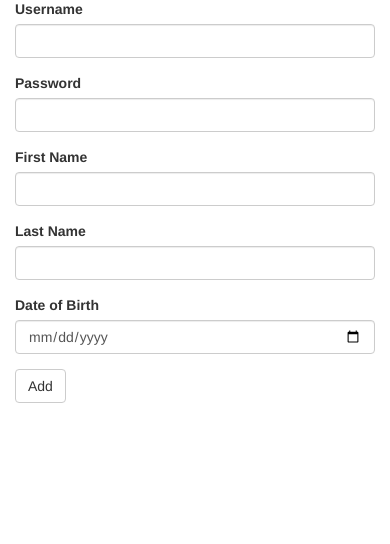
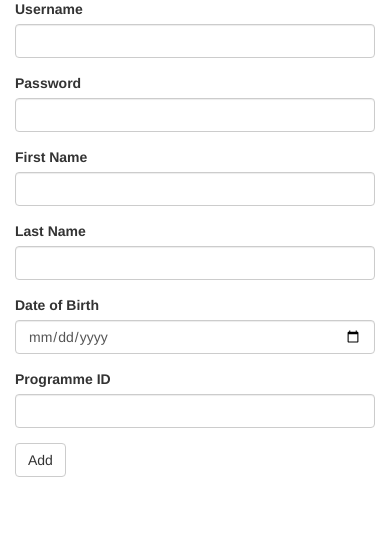
Before and after one commit to GrantChristie/EDM-System, a Flask app: page /addstudent in a window 390 px wide. Shown: the part 143-687 px from the top of the page. Run offline with Flask 2, Linux system fonts and the light colour scheme; some libraries are stand-ins or nearby versions.

Commit message:
add student and add programme fully implemented

```diff
--- a/app/forms.py
+++ b/app/forms.py
@@ -1,5 +1,5 @@
 from flask_wtf import FlaskForm
-from wtforms import StringField, PasswordField, SubmitField, DateField
+from wtforms import StringField, PasswordField, SubmitField, DateField, IntegerField
 from wtforms.validators import DataRequired
 
 
@@ -15,4 +15,9 @@ class AddStudent(FlaskForm):
     f_name = StringField('First Name', validators=[DataRequired()])
     l_name = StringField('Last Name', validators=[DataRequired()])
     dob = DateField('Date of Birth', validators=[DataRequired()])
+    programme_id = IntegerField('Programme ID')
     submit = SubmitField('Add')
+
+
+class AddProgramme(FlaskForm):
+    programme_name = StringField('Programme Name', validators=[DataRequired()])
--- a/app/models.py
+++ b/app/models.py
@@ -28,7 +28,7 @@ student_summative_assessments = db.Table('student_summative_assessments',
 
 
 class Student(UserMixin, db.Model):
-    id = db.Column(db.Integer, primary_key=True)
+    id = db.Column(db.Integer, primary_key=True, autoincrement=True)
     username = db.Column(db.String(64), index=True, unique=True)
     password_hash = db.Column(db.String(128))
     f_name = db.Column(db.String(40))
@@ -56,8 +56,8 @@ class Student(UserMixin, db.Model):
 
 
 class Programme(db.Model):
-    id = db.Column(db.Integer, primary_key=True)
-    programme_name = db.Column(db.String(40))
+    id = db.Column(db.Integer, primary_key=True, autoincrement=True)
+    programme_name = db.Column(db.String(40), unique=True)
     students = db.relationship('Student', backref='student', lazy='dynamic')
     programme_courses = db.relationship('Course',
                                         secondary=programme_courses,
--- a/app/routes.py
+++ b/app/routes.py
@@ -1,8 +1,8 @@
 from app import app, db
 from flask_login import current_user, login_user, logout_user, login_required
-from app.models import Student
+from app.models import Student, Programme
 from flask import redirect, url_for, render_template, flash, request
-from app.forms import LoginForm, AddStudent
+from app.forms import LoginForm, AddStudent, AddProgramme
 from werkzeug.urls import url_parse
 import numpy as np
 from sklearn.cluster import KMeans
@@ -62,13 +62,13 @@ def feedback():
     student_data = pd.read_sql("SELECT SUM(cgs) AS cgssum, SUM(submitted) AS submittedsum from student_formative_assessments inner join formative_assessment on student_formative_assessments.formative_assessment_id=formative_assessment.id where student_id =" + str(current_user.id) + " and due_date <='" + time.strftime('%Y-%m-%d') +"'", db.engine)
     f1 = df['cgssum'].values
     f2 = df['submittedsum'].values
-    x = np.array(list(zip(f1, f2)))
+    x = np.array(list(zip(f2, f1)))
     kmeans = KMeans(n_clusters=3).fit(x)
-    """
+    #"""
     plt.scatter(x[:, 0], x[:, 1], c=kmeans.labels_, cmap='rainbow')
     #plt.scatter(kmeans.cluster_centers_[:, 0], kmeans.cluster_centers_[:, 1], color='black')
     plt.show()
-    """
+    #"""
     prediction = kmeans.predict(student_data)
     # If the predicted group is the same group that the best possible result belongs to that is the top group
     if prediction == kmeans.predict([[110, 5]]):
@@ -83,20 +83,27 @@ def feedback():
 
 @app.route('/addstudent', methods=['GET', 'POST'])
 def addstudent():
-    # If the user is already logged in redirect them
-    if current_user.is_authenticated:
-        flash("You cannot add a user while logged in")
-        return redirect(url_for('home'))
     form = AddStudent()
     if form.validate_on_submit():
         student = Student(username=form.username.data, f_name=form.f_name.data, l_name=form.l_name.data,
-                          dob=form.dob.data)
+                          dob=form.dob.data, programme_id=form.programme_id.data)
         student.set_password(form.password.data)
         db.session.add(student)
         db.session.commit()
-        flash('Student added')
+        flash('Student Added')
         return redirect(url_for('addstudent'))
     return render_template('addstudent.html', title='Add Student', form=form)
+
+@app.route('/addprogramme', methods=['GET','POST'])
+def addprogramme():
+    form = AddProgramme()
+    if form.validate_on_submit():
+        programme = Programme(programme_name=form.programme_name.data)
+        db.session.add(programme)
+        db.session.commit()
+        flash('Programme Added')
+        return redirect(url_for('addprogramme'))
+    return render_template('addprogramme.html', title='Add Programme', form=form)
 
 
 @app.route('/details/<username>')
--- a/app/templates/main.html
+++ b/app/templates/main.html
@@ -21,7 +21,14 @@
                 <ul class="nav navbar-nav">
                     <li><a href="{{ url_for('home') }}">Home</a></li>
                     <li><a href="{{ url_for('details', username=current_user.username) }}">My Details</a></li>
-                    <li><a href="{{ url_for('addstudent') }}">Add Student</a></li>
+                    <li class="dropdown">
+                        <a href="#" class="dropdown-toggle" data-toggle="dropdown" role="button" aria-haspopup="true"
+                           aria-expanded="false">Admin Controls<span class="caret"></span></a>
+                        <ul class="dropdown-menu">
+                            <li><a href="{{ url_for('addstudent') }}">Add Student</a></li>
+                            <li><a href="{{ url_for('addprogramme') }}">Add Programme</a></li>
+                        </ul>
+                    </li>
                 </ul>
                 <ul class="nav navbar-nav navbar-right">
                     {% if current_user.is_anonymous %}
```
Also changed, not shown: app/templates/addprogramme.html (added, +11 -0 lines), migrations/versions/112c7ba9b427_unique_field_in_programme.py (added, +28 -0 lines).
